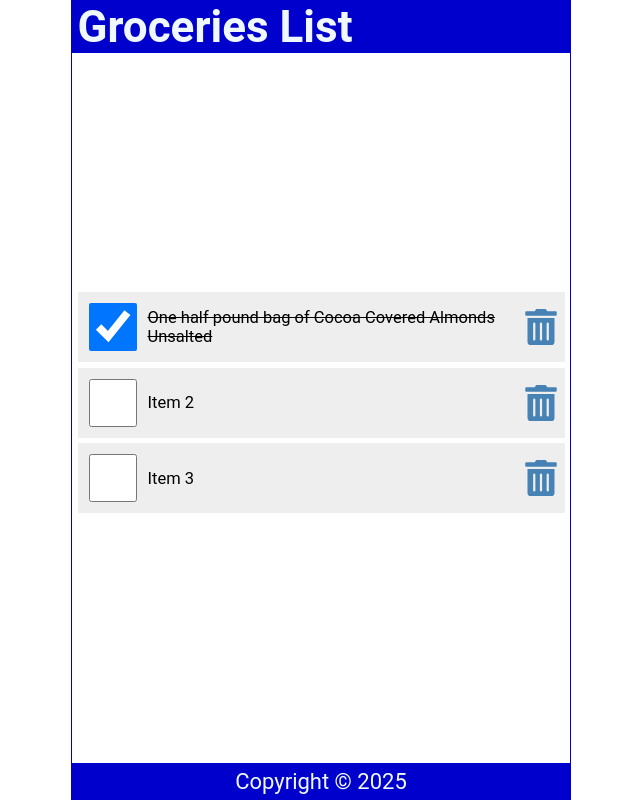
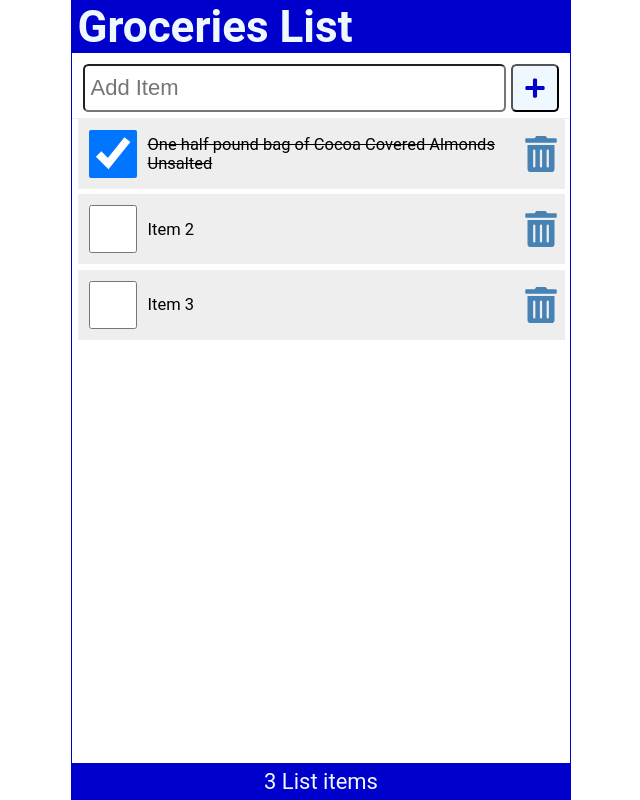
Before and after one commit to JakubBaczynskii/for_backend, a React (Create React App) app: page / in a window 1280 px wide. Shown: the whole page, without its empty margins (319-959 px from the left). Built offline with nearby package versions, Linux system fonts and the light colour scheme.

Commit message:
Lekcja 13.02

```diff
--- /dev/null
+++ b/src/AddItem.js
@@ -0,0 +1,25 @@
+import { FaPlus } from 'react-icons/fa';
+
+const AddItem = () => {
+    return (
+        <form className='addForm'>
+            <label htmlFor="addItem">Add Item</label>
+            <input
+                autoFocus
+                id='addItem'
+                type='text'
+                placeholder="Add Item"
+                required
+            />
+            <button
+                type="submit"
+                aria-label="Add Item"
+            >
+                <FaPlus/>
+            </button>
+
+        </form>
+    )
+}
+
+export default AddItem
--- a/src/App.js
+++ b/src/App.js
@@ -1,14 +1,50 @@
 import Header from './Header';
+import AddItem from './AddItem';
 import Content from './Content';
 import Footer from './Footer';
+import { useState } from 'react';
 
 function App() {
+  const [items, setItems] = useState([
+    {
+        id: 1,
+        checked: true,
+        item: "One half pound bag of Cocoa Covered Almonds Unsalted"
+    },
+    {
+        id: 2,
+        checked: false,
+        item: "Item 2"
+    },
+    {
+        id: 3,
+        checked: false,
+        item: "Item 3"
+    }
+  ]);
+
+  const handleCheck = (id) => {
+    const listItems = items.map((item) => item.id === id ? { ...item, checked: !item.checked } : item);
+    setItems(listItems);
+    localStorage.setItem('shoppinglist', JSON.stringify(listItems));
+  }
+
+  const handleDelete = (id) => {
+    const listItems = items.filter((item) => item.id !== id);
+    setItems(listItems);
+    localStorage.setItem('shoppinglist', JSON.stringify(listItems));
+  }
 
   return (
     <div className="App">
-      <Header />
-      <Content />
-      <Footer />
+      <Header title="Groceries List"/>
+      <AddItem/>
+      <Content
+        items = {items}
+        handleCheck={handleCheck}
+        handleDelete={handleDelete}
+        />
+      <Footer length ={items.length}/>
     </div>
   );
 }
--- a/src/Content.js
+++ b/src/Content.js
@@ -1,60 +1,14 @@
-import { useState } from 'react';
-import { FaTrashAlt } from 'react-icons/fa';
+import ItemList from './ItemList'
 
-const Content = () => {
-    const [items, setItems] = useState([
-        {
-            id: 1,
-            checked: true,
-            item: "One half pound bag of Cocoa Covered Almonds Unsalted"
-        },
-        {
-            id: 2,
-            checked: false,
-            item: "Item 2"
-        },
-        {
-            id: 3,
-            checked: false,
-            item: "Item 3"
-        }
-    ]);
-
-    const handleCheck = (id) => {
-        const listItems = items.map((item) => item.id === id ? { ...item, checked: !item.checked } : item);
-        setItems(listItems);
-        localStorage.setItem('shoppinglist', JSON.stringify(listItems));
-    }
-
-    const handleDelete = (id) => {
-        const listItems = items.filter((item) => item.id !== id);
-        setItems(listItems);
-        localStorage.setItem('shoppinglist', JSON.stringify(listItems));
-    }
-
+const Content = ({items, handleCheck, handleDelete}) => {
     return (
         <main>
             {items.length ? (
-                <ul>
-                    {items.map((item) => (
-                        <li className="item" key={item.id}>
-                            <input
-                                type="checkbox"
-                                onChange={() => handleCheck(item.id)}
-                                checked={item.checked}
-                            />
-                            <label
-                                style={(item.checked) ? { textDecoration: 'line-through' } : null}
-                                onDoubleClick={() => handleCheck(item.id)}
-                            >{item.item}</label>
-                            <FaTrashAlt
-                                onClick={() => handleDelete(item.id)}
-                                role="button"
-                                tabIndex="0"
-                            />
-                        </li>
-                    ))}
-                </ul>
+                <ItemList
+                    items={items}
+                    handleCheck={handleCheck}
+                    handleDelete={handleDelete}
+                />
             ) : (
                 <p style={{ marginTop: '2rem' }}>Your list is empty.</p>
             )}
--- a/src/Footer.js
+++ b/src/Footer.js
@@ -1,9 +1,9 @@
-const Footer = () => {
+const Footer = ({length}) => {
     const today = new Date();
 
     return (
         <footer>
-            <p>Copyright &copy; {today.getFullYear()}</p>
+            <p>{length} List {length === 1 ? "item" : "items"}</p>
         </footer>
     )
 }
--- a/src/Header.js
+++ b/src/Header.js
@@ -1,10 +1,14 @@
-const Header = () => {
+const Header = ({ title }) => {
 
     return (
         <header>
-            <h1>Groceries List</h1>
+            <h1>{title}</h1>
         </header>
     )
 }
 
+Header.defaultProps = {
+    title: "Default"
+}
+
 export default Header;
--- /dev/null
+++ b/src/ItemList.js
@@ -0,0 +1,18 @@
+import LineItem from "./LineItem"
+
+const ItemList = ({ items, handleCheck, handleDelete }) => {
+    return (
+        <ul>
+            {items.map((item) => (
+                <LineItem
+                    key={item.id}
+                    item = {item}
+                    handleCheck= {handleCheck}
+                    handleDelete= {handleDelete}
+                />
+            ))}
+        </ul>
+    )
+}
+
+export default ItemList
--- /dev/null
+++ b/src/LineItem.js
@@ -0,0 +1,25 @@
+import { FaTrashAlt } from 'react-icons/fa';
+
+const LineItem = ({ item, handleCheck, handleDelete }) => {
+    return (
+        <li className="item" key={item.id}>
+            <input
+                type="checkbox"
+                onChange={() => handleCheck(item.id)}
+                checked={item.checked}
+            />
+            <label
+                style={(item.checked) ? { textDecoration: 'line-through' } : null}
+                onDoubleClick={() => handleCheck(item.id)}
+            >{item.item}</label>
+            <FaTrashAlt
+                onClick={() => handleDelete(item.id)}
+                role="button"
+                tabIndex="0"
+                aria-label={`Delete ${item.item}`}
+            />
+        </li>
+    )
+}
+
+export default LineItem
--- a/src/index.css
+++ b/src/index.css
@@ -44,7 +44,7 @@
   display: flex;
   flex-direction: column;
   flex-grow: 1;
-  justify-content: center;
+  justify-content: flex-start;
   align-items: center;
   overflow-y: auto;
 }
@@ -116,3 +116,70 @@
   color: red;
   outline: none;
 }
+
+.addForm {
+  width: 100%;
+  display: flex;
+  justify-content: flex-start;
+  margin: 0.5rem 0 0;
+  padding: 0 0.5rem 0.25rem;
+  border-bottom: 1px solid #eee;
+}
+
+.addForm label {
+  position: absolute;
+  left: -99999px;
+}
+
+.addForm input[type='text'] {
+  flex-grow: 1;
+  max-width: calc(100% - 50px);
+  min-height: 48px;
+  font-size: 1rem;
+  padding: 0.25rem;
+  border-radius: 0.25rem;
+  margin-right: 0.25rem;
+  outline: none;
+}
+
+button {
+  height: 48px;
+  min-width: 48px;
+  border-radius: 0.25rem;
+  padding: 0.5rem;
+  font-size: 1rem;
+  background-color: aliceblue;
+  color: mediumblue;
+  cursor: pointer;
+}
+
+button:focus,
+button:hover {
+  color: white;
+  background-color: limegreen;
+  outline: none;
+}
+
+.searchForm {
+  width: 100%;
+  display: flex;
+  justify-content: flex-start;
+  margin: 0.25rem 0 0;
+  padding: 0 0.5rem 0.25rem;
+  border-bottom: 1px solid #eee;
+}
+
+.searchForm label {
+  position: absolute;
+  left: -99999px;
+}
+
+.searchForm input[type='text'] {
+  flex-grow: 1;
+  max-width: 100%;
+  min-height: 48px;
+  font-size: 1rem;
+  padding: 0.25rem;
+  border-radius: 0.25rem;
+  outline: none;
+}
```
